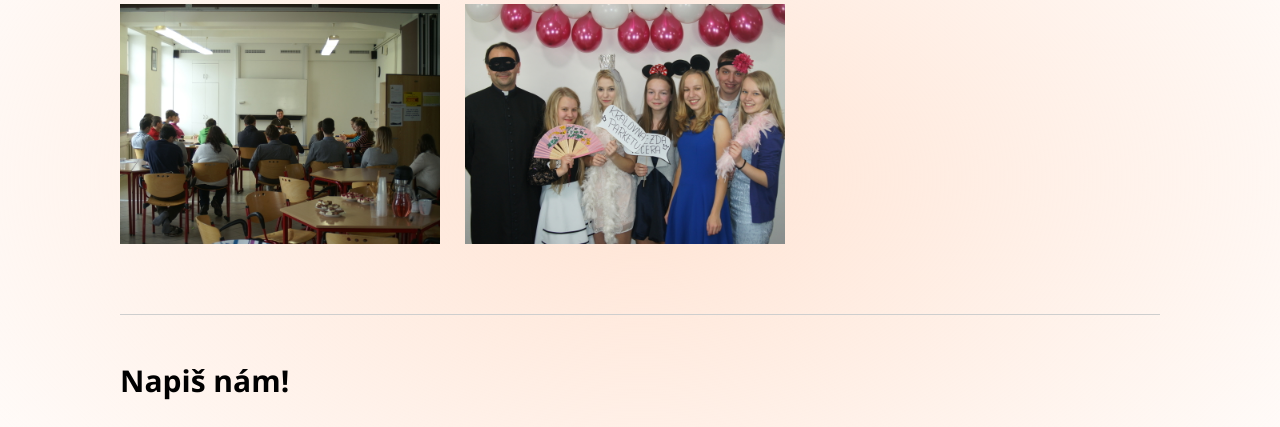
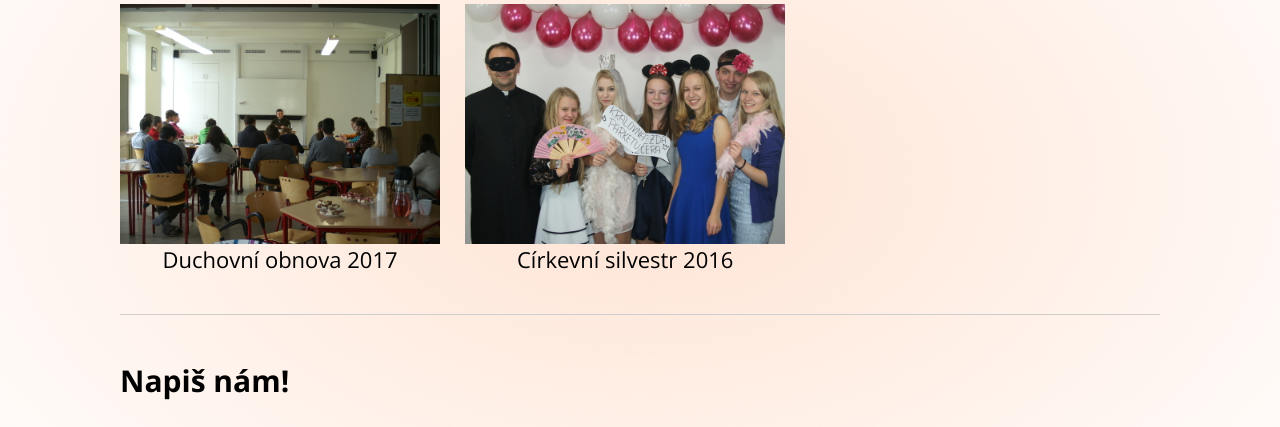
Before and after one commit to davidindra/mladezprostejov.cz, a PHP site: page / in a window 1280 px wide. Shown: the part 4222-4649 px from the top of the page. Run offline with PHP 8.4, Linux system fonts and the light colour scheme; some libraries are stand-ins or nearby versions.

Commit message:
Changed sth...

```diff
--- a/index.php
+++ b/index.php
@@ -265,6 +265,29 @@
         &copy; 2017 David Indra, <a href="mailto:mail@davidindra.cz">mail@davidindra.cz</a>
     </section>
 
+    <?php
+
+    if(isset($_POST['submit'])){
+        /*if(!preg_match("(?:[a-z0-9!#$%&'*+/=?^_`{|}~-]+(?:\.[a-z0-9!#$%&'*+/=?^_`{|}~-]+)*|\"(?:[\x01-\x08\x0b\x0c\x0e-\x1f\x21\x23-\x5b\x5d-\x7f]|\\[\x01-\x09\x0b\x0c\x0e-\x7f])*\")@(?:(?:[a-z0-9](?:[a-z0-9-]*[a-z0-9])?\.)+[a-z0-9](?:[a-z0-9-]*[a-z0-9])?|\[(?:(?:25[0-5]|2[0-4][0-9]|[01]?[0-9][0-9]?)\.){3}(?:25[0-5]|2[0-4][0-9]|[01]?[0-9][0-9]?|[a-z0-9-]*[a-z0-9]:(?:[\x01-\x08\x0b\x0c\x0e-\x1f\x21-\x5a\x53-\x7f]|\\[\x01-\x09\x0b\x0c\x0e-\x7f])+)\])",
+            $_POST['email'])){
+            ?>
+            <script type="text/javascript">
+                alert("E-mailová adresa je neplatná.");
+            </script>
+            <?php
+        }else{*/
+            mail("mail@davidindra.cz", "Zpráva z webu MDP od " . $_POST['name'] . "(" . $_POST['email'] . ")", $_POST['message']);
+
+            ?>
+            <script type="text/javascript">
+                alert("Zpráva byla úspěšně odeslána! :)");
+            </script>
+            <?php
+        //}
+    }
+
+    ?>
+
 </div>
 
 <div id="fb-root"></div>
--- a/styles.css
+++ b/styles.css
@@ -114,7 +114,7 @@ body {
       #container section#gallery .tile div {
         width: 100%;
         height: auto;
-        visibility: hidden;
+        visibility: visible;
         text-align: center;
         font-size: 1.1em; }
       #container section#gallery .tile:hover div {
--- a/styles.sass
+++ b/styles.sass
@@ -151,7 +151,8 @@ body
         div
           width: 100%
           height: auto
-          visibility: hidden
+          //visibility: hidden
+          visibility: visible
           text-align: center
           font-size: 1.1em
 
```
Also changed, not shown: 1 other file.
